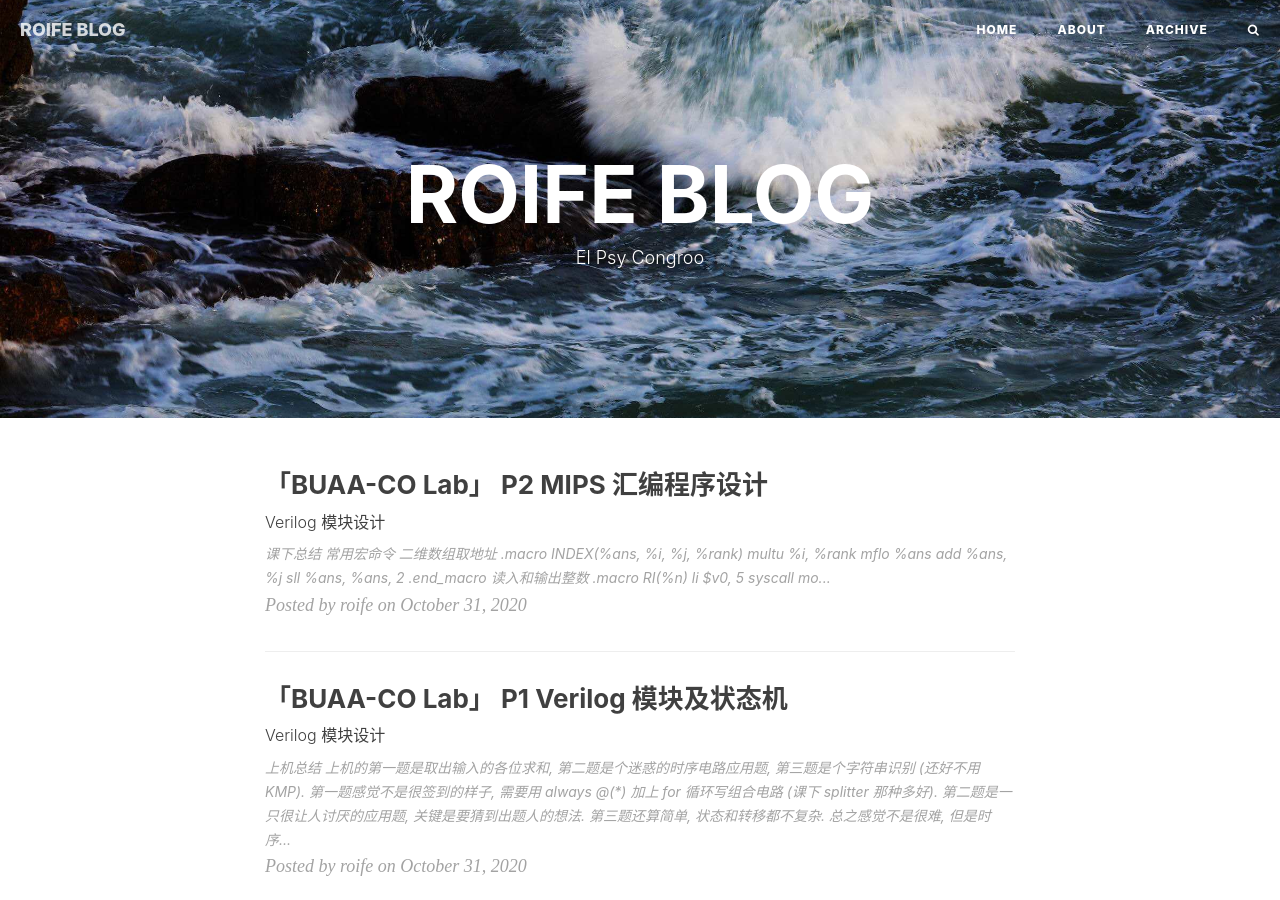
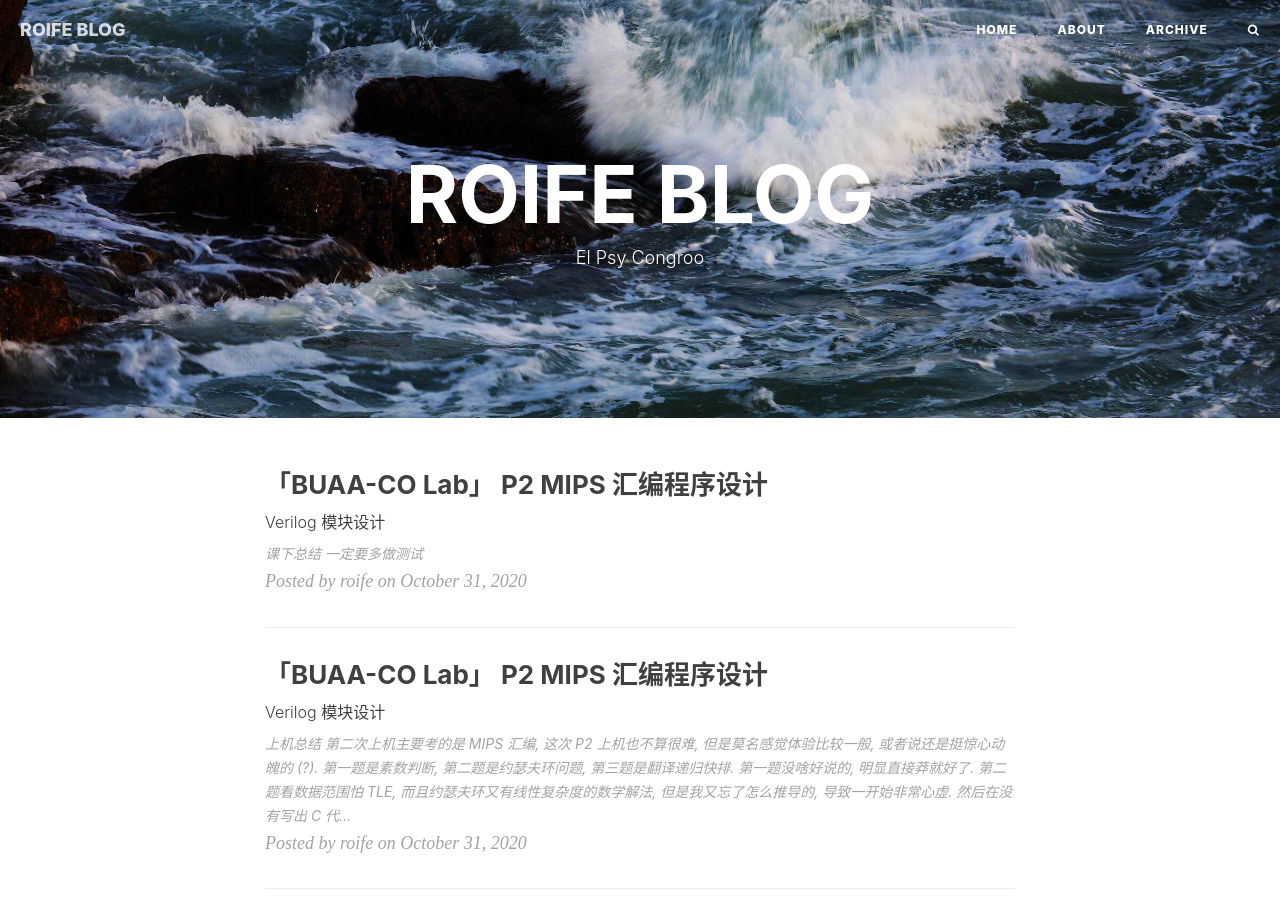
Before and after one commit to LogicLee0902/-LogicLee0902.github.io, a Jekyll site: the page built from index.html, in a window 1280 px wide and 900 px high. Built offline with Jekyll 4.4.1, drawn with Linux system fonts in a browser that asks for light colours; nearby versions of some CDN libraries; the list of posts is cut into pages by our own code; comment, search, counter and statistics services are not loaded; some of the changed text lies outside the part shown.

Commit message:
post buaa-co-lab-p2

```diff
--- a/_posts/buaa/buaa-co/2020-11-06-buaa-co-09-multicycle-processor.md
+++ b/_posts/buaa/buaa-co/2020-11-06-buaa-co-09-multicycle-processor.md
@@ -144,6 +144,47 @@
 
 # 课上
 
-课上为了简洁所以不复用 ALU 和
+课上为了简洁所以不复用 ALU 和存储器.
 
 ![multi-data-path](/img/in-post/post-buaa-co/multi-data-path.png "multi-data-path"){:height="700px" width="700px"}
+
+将一个周期分为多个段, 每一段包含 “寄存器输出, 组合逻辑, 寄存器写入” 三部分.
+每条指令的 CPI (cycle per instruction) 不同, 因此时钟频率可以更高.
+
+理念: 能尽早算的就尽早算, 即使用不到也可以先算出来放寄存器中.
+
+## RTL
+
+### lw
+
+![multi-rtl-lw](/img/in-post/post-buaa-co/multi-rtl-lw.png "multi-rtl-lw"){:height="700px" width="700px"}
+
+### sw
+
+![multi-rtl-sw](/img/in-post/post-buaa-co/multi-rtl-sw.png "multi-rtl-sw"){:height="700px" width="700px"}
+
+### ori
+
+![multi-rtl-ori](/img/in-post/post-buaa-co/multi-rtl-ori.png "multi-rtl-ori"){:height="700px" width="700px"}
+
+### jal
+
+![multi-rtl-jal](/img/in-post/post-buaa-co/multi-rtl-jal.png "multi-rtl-jal"){:height="700px" width="700px"}
+
+### lui
+
+![multi-rtl-lui](/img/in-post/post-buaa-co/multi-rtl-lui.png "multi-rtl-lui"){:height="700px" width="700px"}
+
+### 最终电路
+
+![multi-rtl](/img/in-post/post-buaa-co/multi-rtl.png "multi-rtl"){:height="700px" width="700px"}
+
+## 控制信号建模
+
+类似于书上, 先建模一个 FSM.
+
+![multi-control-model](/img/in-post/post-buaa-co/multi-control-model.png "multi-control-model"){:height="700px" width="700px"}
+
+![multi-control-fsm](/img/in-post/post-buaa-co/multi-control-fsm.png "multi-control-fsm"){:height="700px" width="700px"}
+
+使用 verilog 进行实现时, 可以用 `PCWr = S1 + (beq & Zero & S3) + (jal & S2)` 实现.
--- a/_posts/buaa/buaa-co/2020-11-08-buaa-co-lab-p2.md
+++ b/_posts/buaa/buaa-co/2020-11-08-buaa-co-lab-p2.md
@@ -14,6 +14,19 @@
 header-style: text
 mathjax: true
 ---
+
+# 上机总结
+
+第二次上机主要考的是 MIPS 汇编, 这次 P2 上机也不算很难, 但是莫名感觉体验比较一般, 或者说还是挺惊心动魄的 (?).
+
+第一题是素数判断, 第二题是约瑟夫环问题, 第三题是翻译递归快排. 第一题没啥好说的, 明显直接莽就好了. 第二题看数据范围怕 TLE, 而且约瑟夫环又有线性复杂度的数学解法, 但是我又忘了怎么推导的, 导致一开始非常心虚. 然后在没有写出 C 代码的情况下开始直接写汇编, 脑子有点混沌, 结果越写心情越差, 于是只能先 skip 了. 然后就是噩梦的第三题, 其实并不难, 好多同学表示直接翻译就过了, 但是我和另外一些同学直接翻译就是莫名 TLE, 所以更加心虚了. 同时在评测的时候又做错了附加题, 这个时候状态非常不好, 心态极差……
+
+连喝了几口水后定了定心, 回去写第二题, 搞了个暴力 A 了 (其实也确实觉得不会出成算法题). 这个时候心里想着“算了, 没有优秀也没关系”这种想法来安慰自己, 开始瞎搞第三题, 加了各种优化都没过. 看着时间还剩下半个小时就想尝试一下改变快排基准值, 结果莫名 A 了. 就算是出了考场我也没想通问题到底在哪儿……
+
+如果说这次上机能提供什么经验的话, 我想应该有三点:
+1. 不要被身边的人干扰了心态, 看到身边的人一个个走了真的会对心态造成干扰, 可以多喝点水.
+2. 附加题不要莽, 最好在做完前面的题后静心看看, 不然等前面的题做完了后看到附加题被自己瞎猜猜错了, 就会很揪心.
+3. 平时要好好学算法 (溜).
 
 # 课下总结
 
--- /dev/null
+++ b/_posts/buaa/buaa-co/2020-11-15-buaa-co-lab-p3.md
@@ -0,0 +1,20 @@
+---
+layout: "post"
+title: "「BUAA-CO Lab」 P2 MIPS 汇编程序设计"
+subtitle: "Verilog 模块设计"
+author: "roife"
+date: 2020-10-31
+
+tags: ["C「BUAA - Computer Organization」", L「MIPS Assembly」", "BUAA", "计算机组成"]
+status: Completed
+
+language: zh-CN
+catalog: true
+header-image: ""
+header-style: text
+mathjax: true
+---
+
+# 课下总结
+
+**一定要多做测试**
```
Also changed, not shown: img/in-post/post-buaa-co/multi-control-fsm.png (added), img/in-post/post-buaa-co/multi-control-model.png (added), img/in-post/post-buaa-co/multi-model.png (added), img/in-post/post-buaa-co/multi-rtl-jal.png (added), img/in-post/post-buaa-co/multi-rtl-lui.png (added), img/in-post/post-buaa-co/multi-rtl-lw.png (added), img/in-post/post-buaa-co/multi-rtl-ori.png (added), img/in-post/post-buaa-co/multi-rtl-sw.png (added), img/in-post/post-buaa-co/multi-rtl.png (added).
